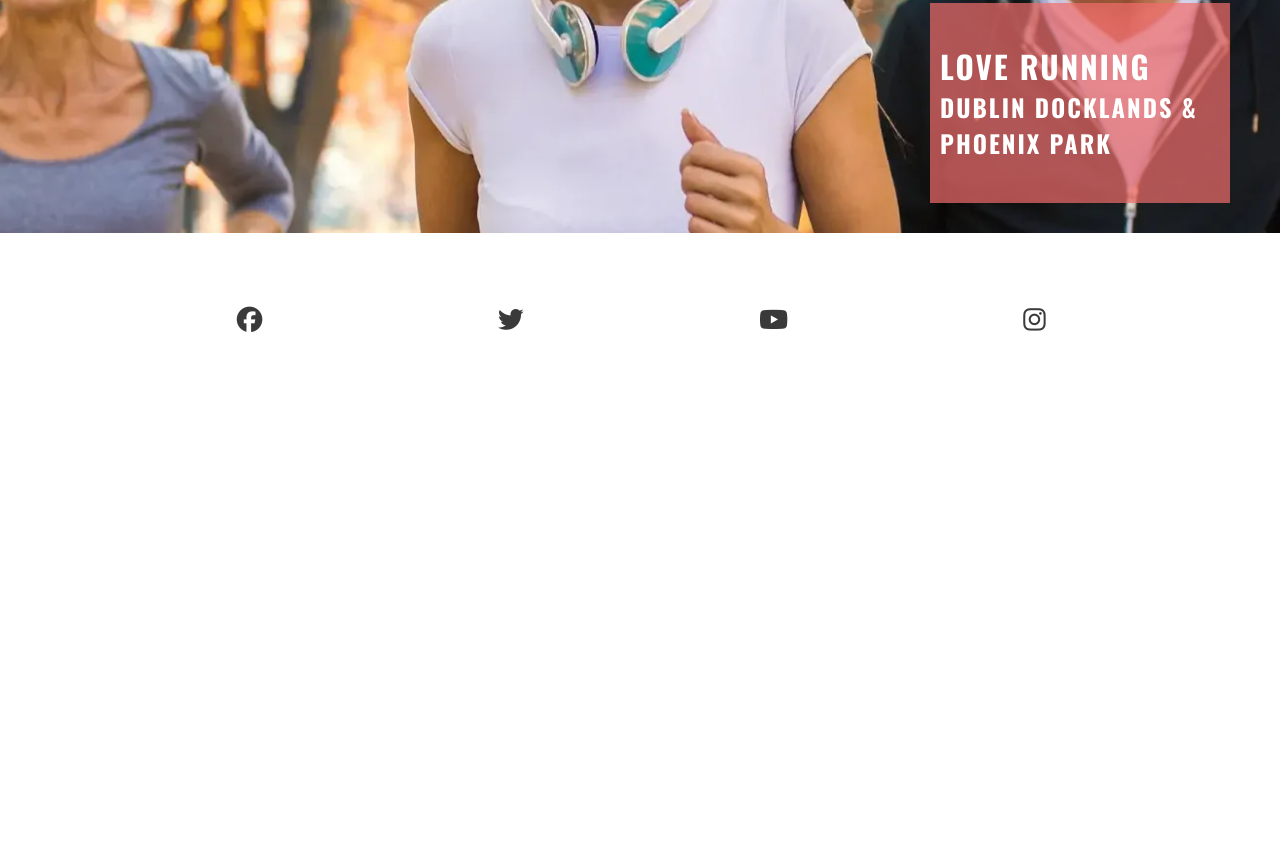
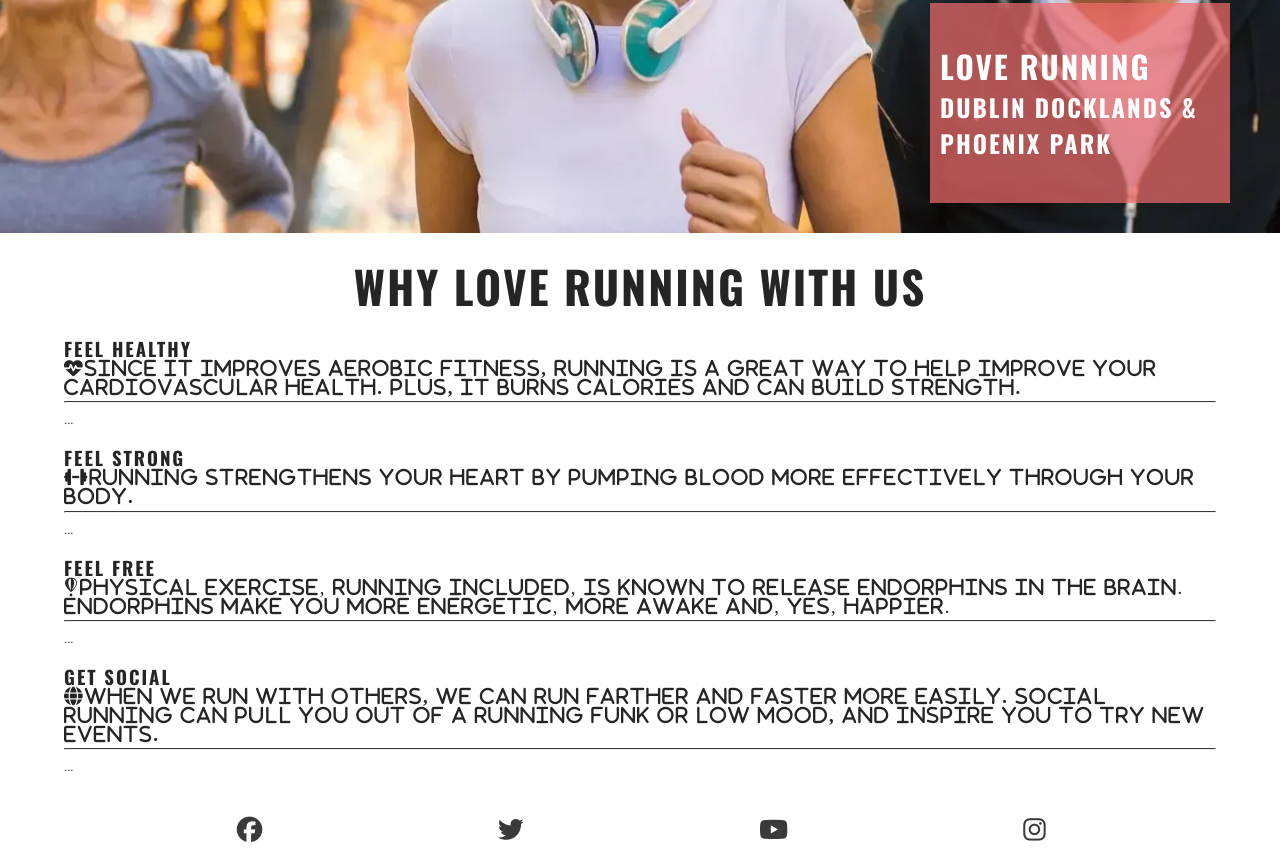
Before and after one commit to zarchri/loveproject2, a plain HTML site: page index.html in a window 1280 px wide. Shown: the part 446-1310 px from the top of the page. Before the commit the page ends 800 px from the top, so only its background shows below. Drawn offline with nearby package versions, Linux system fonts and the light colour scheme.

Commit message:
Fix header of reason

```diff
--- a/assets/css/style.css
+++ b/assets/css/style.css
@@ -152,6 +152,31 @@ nav{
         width: 300px;
         right: 50px;
     }
+    #reasons {
+        width: 90%;
+        margin: 20px auto;
+    }
+
+    #reasons h2{
+        margin-bottom: 20px;
+        text-align: center;
+        font-size: 280%;
+    }
+
+        #benefits-physical>div,
+        #benefits-mental>div {
+            line-height: 20px;
+            margin-bottom: 20px;
+        }
+
+                #benefits p {
+                    padding: 0 20px;
+                }
+
+                                hr {
+                                    border-top: 1px solid #3a3a3a;
+                                    margin: 5px 0;
+                                }
 
  }
  /*Larger devices (laptops and desktops, 992px and up)*/
--- a/index.html
+++ b/index.html
@@ -57,6 +57,37 @@
                     <h3>Dublin docklands & phoenix Park</h3>
             </div>
         </section>
+        <!--the reason section-->
+        <section id="reasons">
+            <h2>Why Love Running With Us</h2>
+            <div id="Benefits">
+                <div id="benefits-physical">
+                    <div>
+                        <h3>Feel Healthy <i class="fa-solid fa-heartbeat">Since it improves aerobic fitness, running is a great way to help improve your cardiovascular health. Plus, it burns
+                        calories and can build strength.</i></h3>
+                        <hr>
+                        <p>...</p>
+                    </div>
+                    <div>
+                        <h3>Feel Strong <i class="fa-solid fa-dumbbell">Running strengthens your heart by pumping blood more effectively through your body.</i></h3>
+                        <hr>
+                        <p>...</p>
+                    </div>
+                    <div id="benefits-mental">
+                        <div>
+                            <h3>Feel Free <i class="fa-brands fa-fly">Physical exercise, running included, is known to release endorphins in the brain. Endorphins make you more energetic,
+                            more awake and, yes, happier.</i></h3>
+                            <hr>
+                            <p>...</p>
+                        </div>
+                        <div>
+                            <h3>Get Social <i class="fa-solid fa-globe">When we run with others, we can run farther and faster more easily. Social running can pull you out of a running funk or
+                            low mood, and inspire you to try new events.</i></h3>
+                            <hr>
+                            <p>...</p>
+                        </div>
+            </div>
+        </section>
     </main>
     <!--footer-->
     <Footer>
```
